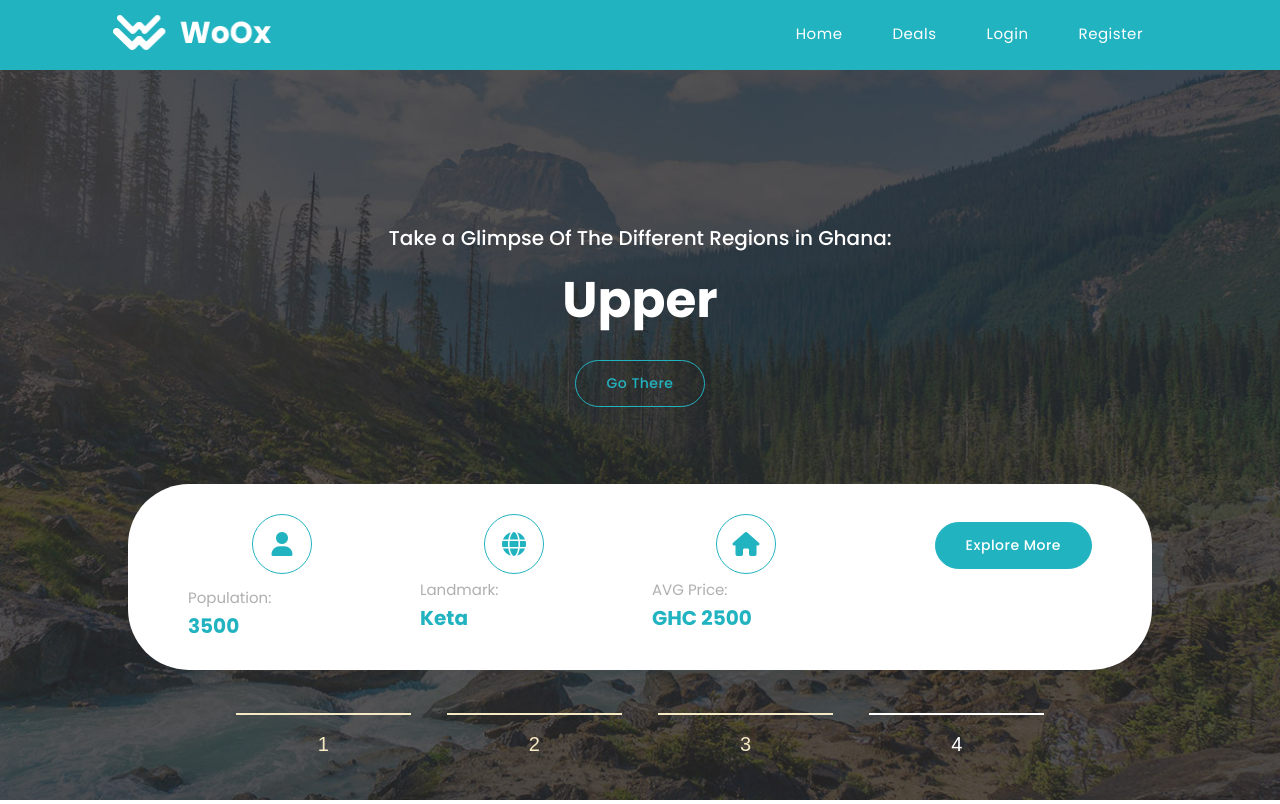
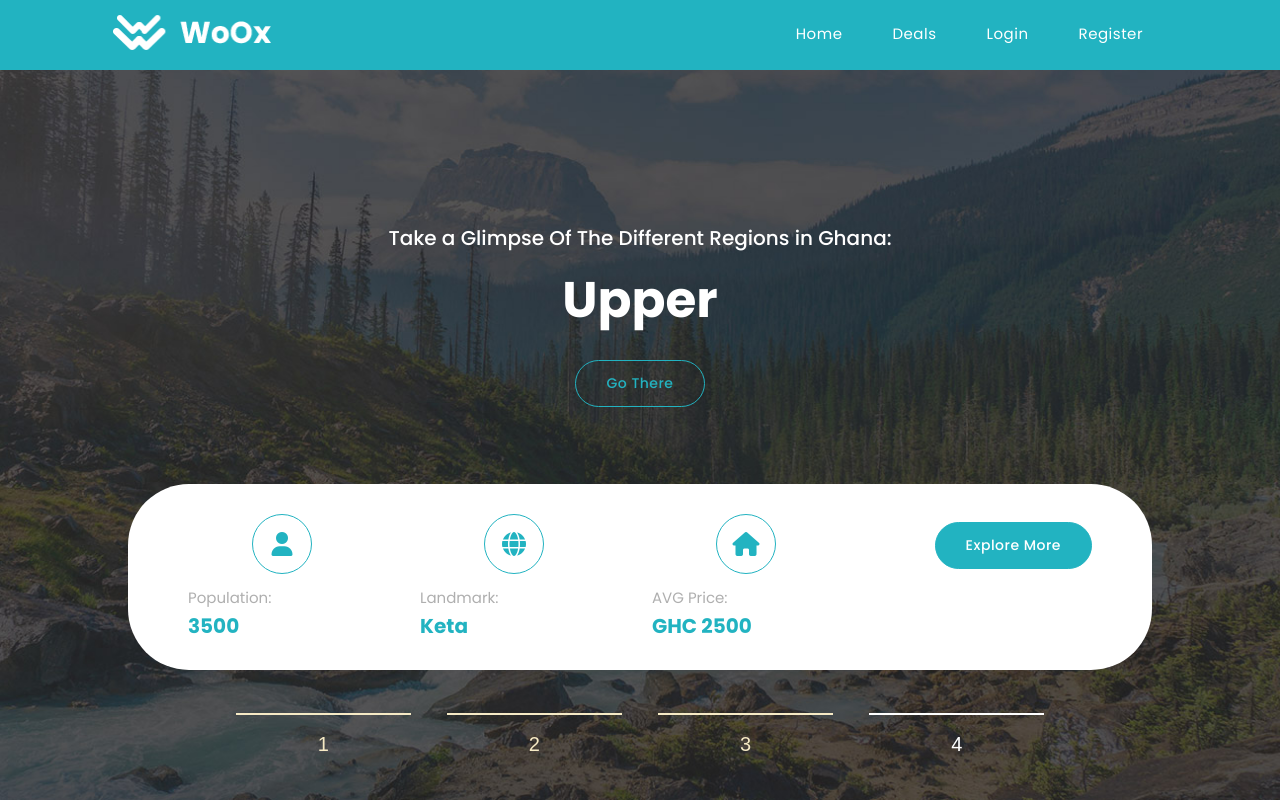
Before and after one commit to favouralgo/travel-management-app, a PHP site: page / in a window 1280 px wide. Shown: the top 804 px of the page. Run offline with PHP 8.4, Linux system fonts and the light colour scheme; data comes from the database, SQL or seed files in the repository.

Commit message:
chore: Update region icons layout in index.php

```diff
--- a/index.php
+++ b/index.php
@@ -33,17 +33,17 @@ $regions = $result->fetch_all(MYSQLI_ASSOC);
                 <div class="col-lg-12">
                   <div class="more-info">
                     <div class="row">
-                      <div class="col-lg-3 col-sm-6 col-6">
+                      <div class="col-lg-3 col-sm-6 col-6 text-center">
         <!--Dynamically fetch data from database-->
                         <i class="fa fa-user fa-2x mb-2"></i>
                         <h4><span>Population:</span><br><?php echo $region['population']; ?></h4>
                       </div>
-                      <div class="col-lg-3 col-sm-6 col-6 fa-2x mb-2">
-                        <i class="fa fa-globe"></i>
+                      <div class="col-lg-3 col-sm-6 col-6 text-center">
+                        <i class="fa fa-globe fa-2x mb-2"></i>
                         <h4><span>Landmark:</span><br><?php echo $region['landmark']; ?></h4>
                       </div>
-                      <div class="col-lg-3 col-sm-6 col-6 fa-2x mb-2">
-                        <i class="fa fa-home"></i>
+                      <div class="col-lg-3 col-sm-6 col-6 text-center">
+                        <i class="fa fa-home fa-2x mb-2"></i>
                         <h4><span>AVG Price:</span><br>GHC <?php echo $region['average_price']; ?></h4>
                       </div>
                       <div class="col-lg-3 col-sm-6 col-6">
```
